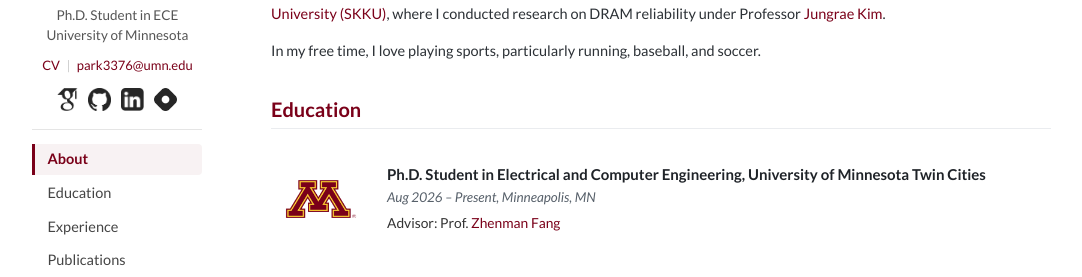
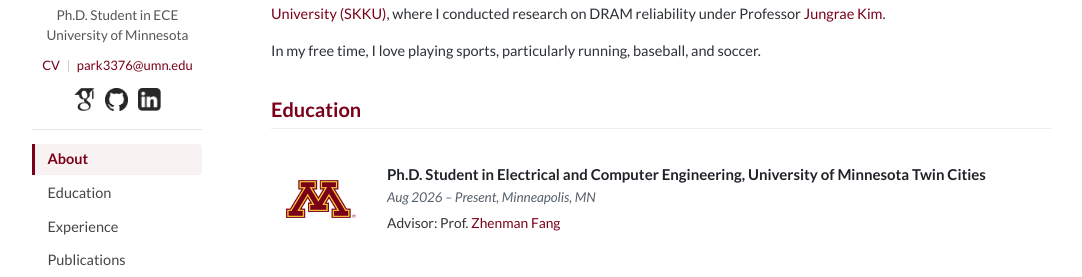
Before and after one commit to sangjae4309/sangjae4309.github.io, a Jekyll site: the page built from index.md, in a window 1280 px wide. Shown: the part 260-537 px from the top of the page, without its empty margins (109-1191 px from the left). Built offline with Jekyll 4.4.1, drawn with Linux system fonts in a browser that asks for light colours.

Commit message:
Remove Hashnode icon from sidebar

```diff
--- a/_layouts/default.html
+++ b/_layouts/default.html
@@ -41,9 +41,6 @@
           </a>
           <a href="https://www.linkedin.com/in/sangjae4309/" target="_blank" title="LinkedIn">
             <img src="{{ '/files/logo/linkedin.png' | relative_url }}" alt="LinkedIn">
-          </a>
-          <a href="https://sangjae.hashnode.dev/" target="_blank" title="Blog (Hashnode)">
-            <img src="{{ '/files/logo/hashnode.png' | relative_url }}" alt="Hashnode">
           </a>
         </p>
 
```
Also changed, not shown: files/logo/hashnode.png (deleted).
